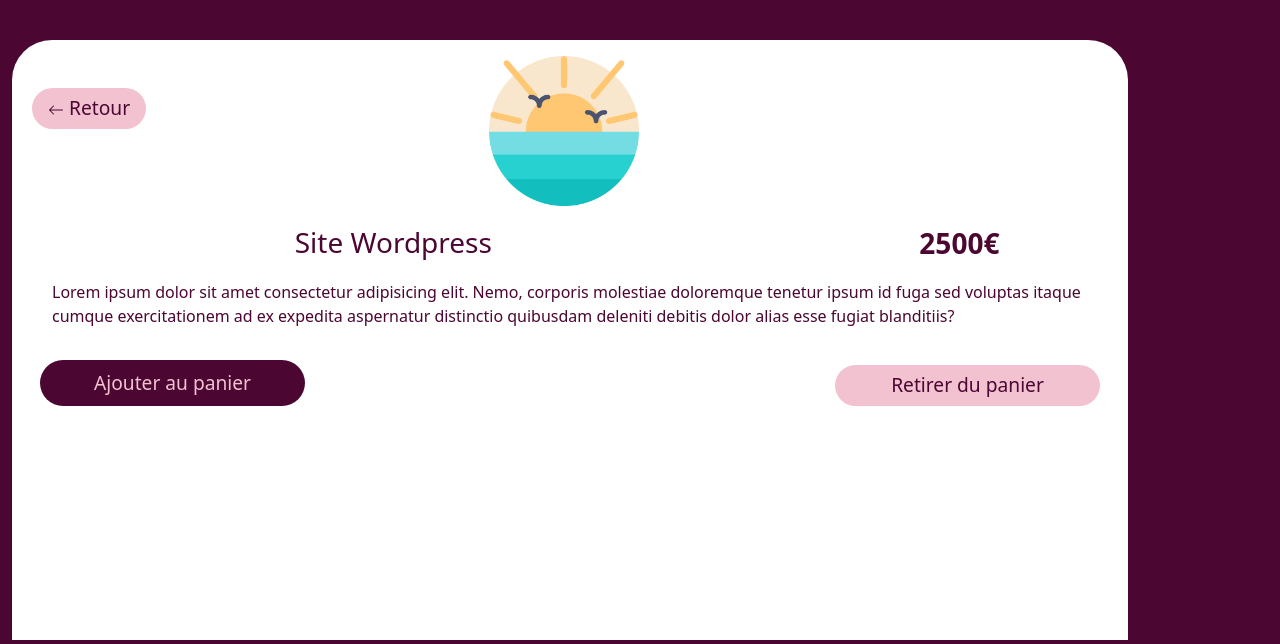
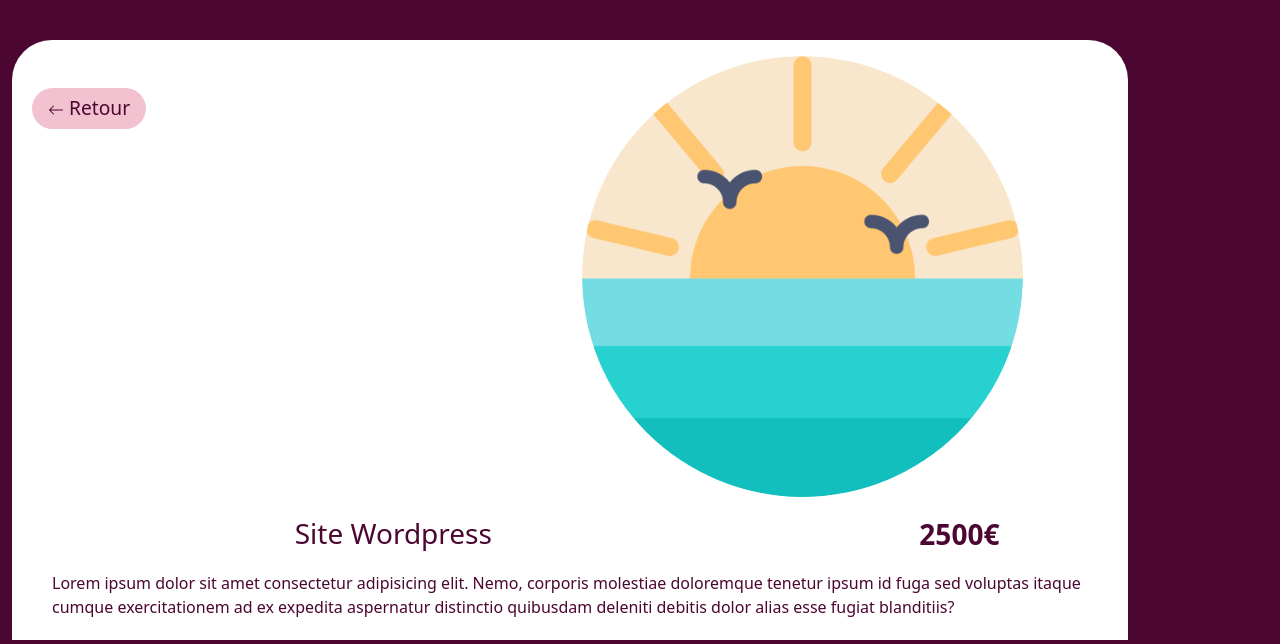
Before and after one commit to carozum/Front-C3S2, a plain HTML site: page produit-detail.html in a window 1280 px wide. Shown: the part 156-800 px from the top of the page. Drawn offline with nearby package versions, Linux system fonts and the light colour scheme.

Commit message:
changing the produit-detail.html page third try

```diff
--- a/produit-detail.html
+++ b/produit-detail.html
@@ -138,8 +138,8 @@
                             </svg> Retour</a>
                     </div>
                     <!-- image -->
-                    <div class="col-5 mt-3 mb-3">
-                        <img src="img/sunset.png" width="150px" class="img-fluid" alt="">
+                    <div class="col-5 mt-3 mb-3 mx-auto">
+                        <img src="img/sunset.png" class="img-fluid rounded-pill" alt="">
                     </div>
                 </div>
 
```
